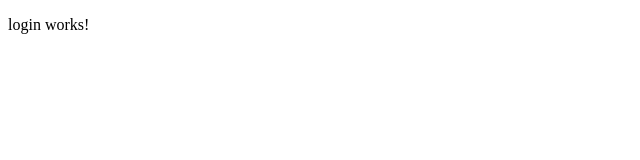
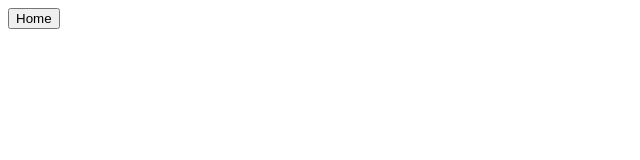
Before and after one commit to Sam-Shaw-ITpro/garden, an Angular app: page /login in a window 1280 px wide. Shown: the top 160 px of the page, without its empty margins (0-640 px from the left). Built offline with nearby package versions, Linux system fonts and the light colour scheme.

Commit message:
small changes

```diff
--- a/src/app/app.component.html
+++ b/src/app/app.component.html
@@ -1,2 +1 @@
 <router-outlet></router-outlet>
-<!-- <app-about></app-about> -->
--- a/src/app/login/login.component.html
+++ b/src/app/login/login.component.html
@@ -1,3 +1 @@
-<p>
-  login works!
-</p>
+<button routerLink="/">Home</button>
--- a/src/app/products/products.component.html
+++ b/src/app/products/products.component.html
@@ -1,3 +1 @@
-<p>
-  products works!
-</p>
+<button routerLink="/">Home</button>
```
